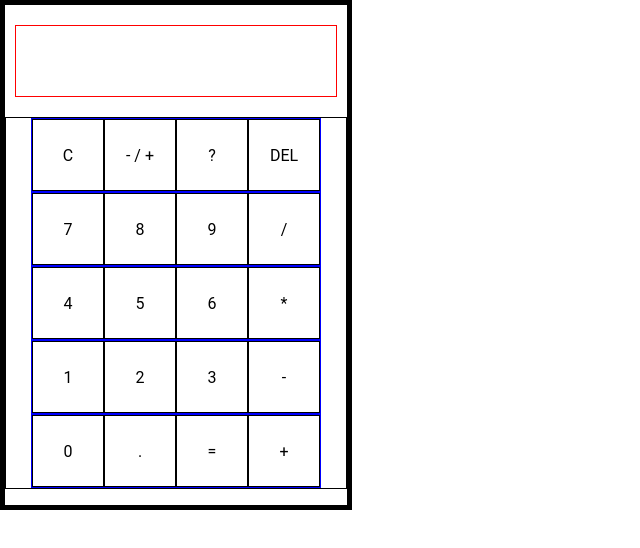
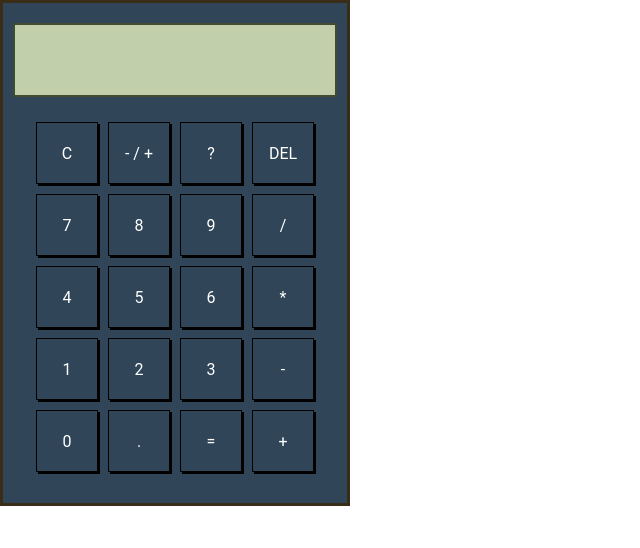
Before and after one commit to tudor-rs/basic-calculator, a plain HTML site: page index.html in a window 1280 px wide. Shown: the whole page, without its empty margins (0-640 px from the left). Drawn offline with Linux system fonts and the light colour scheme.

Commit message:
Added a little bit of styling

```diff
--- a/index.html
+++ b/index.html
@@ -78,7 +78,7 @@
                 <div class="button number-button">
                     .
                 </div>
-                <div class="button number-button">
+                <div class="button operator-button">
                     =
                 </div>
                 <div class="button operator-button">
--- a/script.js
+++ b/script.js
@@ -4,7 +4,7 @@ const NUMBER_BUTTONS = document.querySelectorAll('.number-button');
 
 for (let i = 0; i < OPERATOR_BUTTONS.length; i++) {
     OPERATOR_BUTTONS[i].addEventListener('click', () => {
-        DISPLAY.innerText += `${OPERATOR_BUTTONS[i].innerText}`;
+        console.log(OPERATOR_BUTTONS[i].innerText);
     });
 }
 
--- a/style.css
+++ b/style.css
@@ -9,7 +9,8 @@ html, body {
     height: 500px;
     display: flex;
     flex-flow: column nowrap;
-    border: solid black 5px;
+    border: solid rgb(58, 45, 24) 3px;
+    background-color: rgb(48, 70, 88);
 }
 
 #display {
@@ -23,29 +24,30 @@ html, body {
     align-items: center;
     font-size: 50px;
     overflow: hidden;
-    border: solid red 1px;
+    border: solid rgb(65, 75, 47) 2px;
+    background-color: rgb(194, 207, 171);
 }
 
 #button-container {
     display: flex;
     flex-flow: column nowrap;
     align-items: center;
-    border: solid black 1px;
 }
 
 .button-group {
     display: flex;
     width: fit-content;
-    border: solid blue 1px;
 }
 
 .button {
     display: flex;
     justify-content: center;
     align-items: center;
-    height: 70px;
-    width: 70px;
+    height: 60px;
+    width: 60px;
+    margin: 5px;
     border: solid black 1px;
     user-select: none;
-
+    box-shadow: 2px 2px black;
+    color: white;
 }
```
